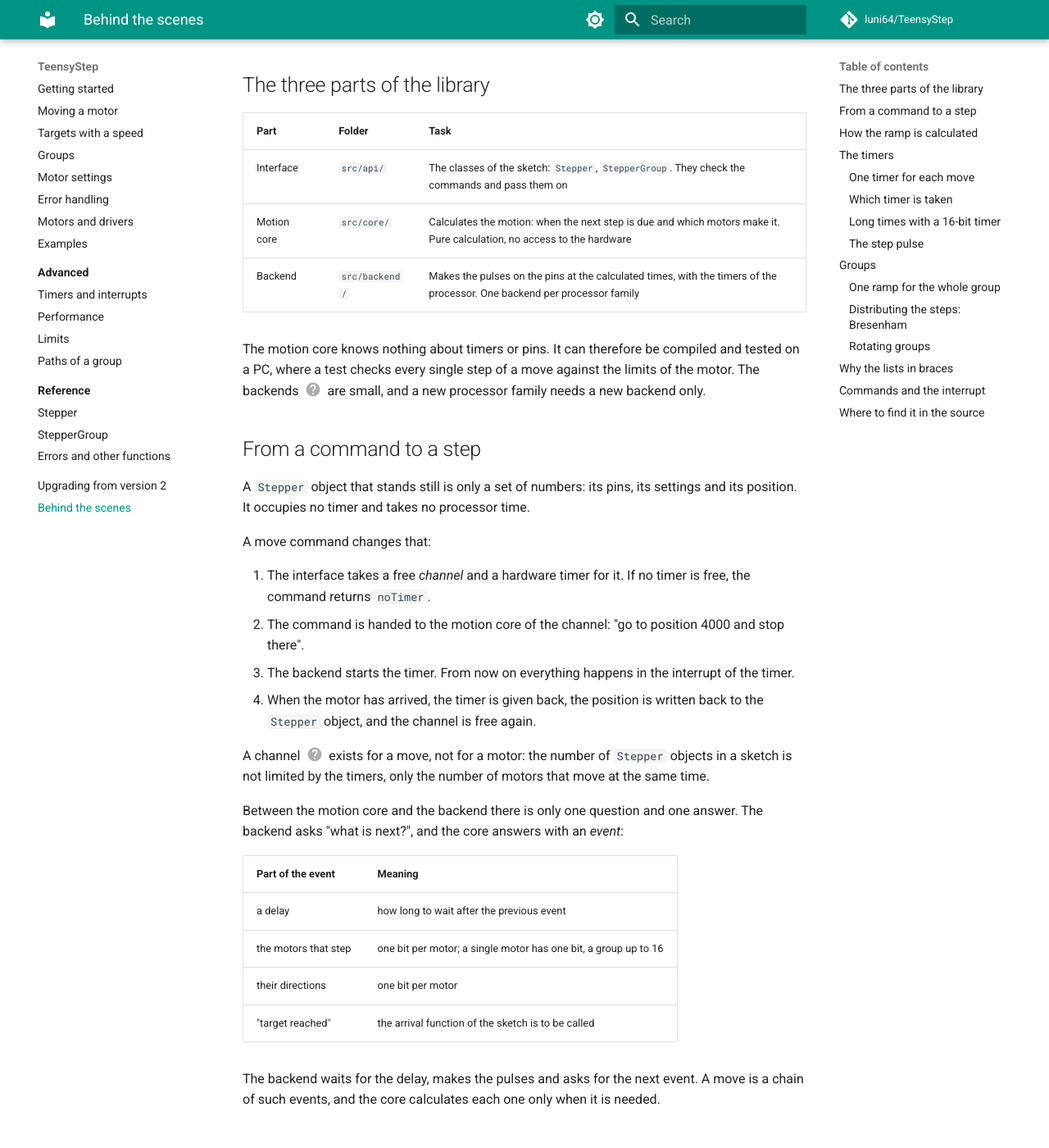
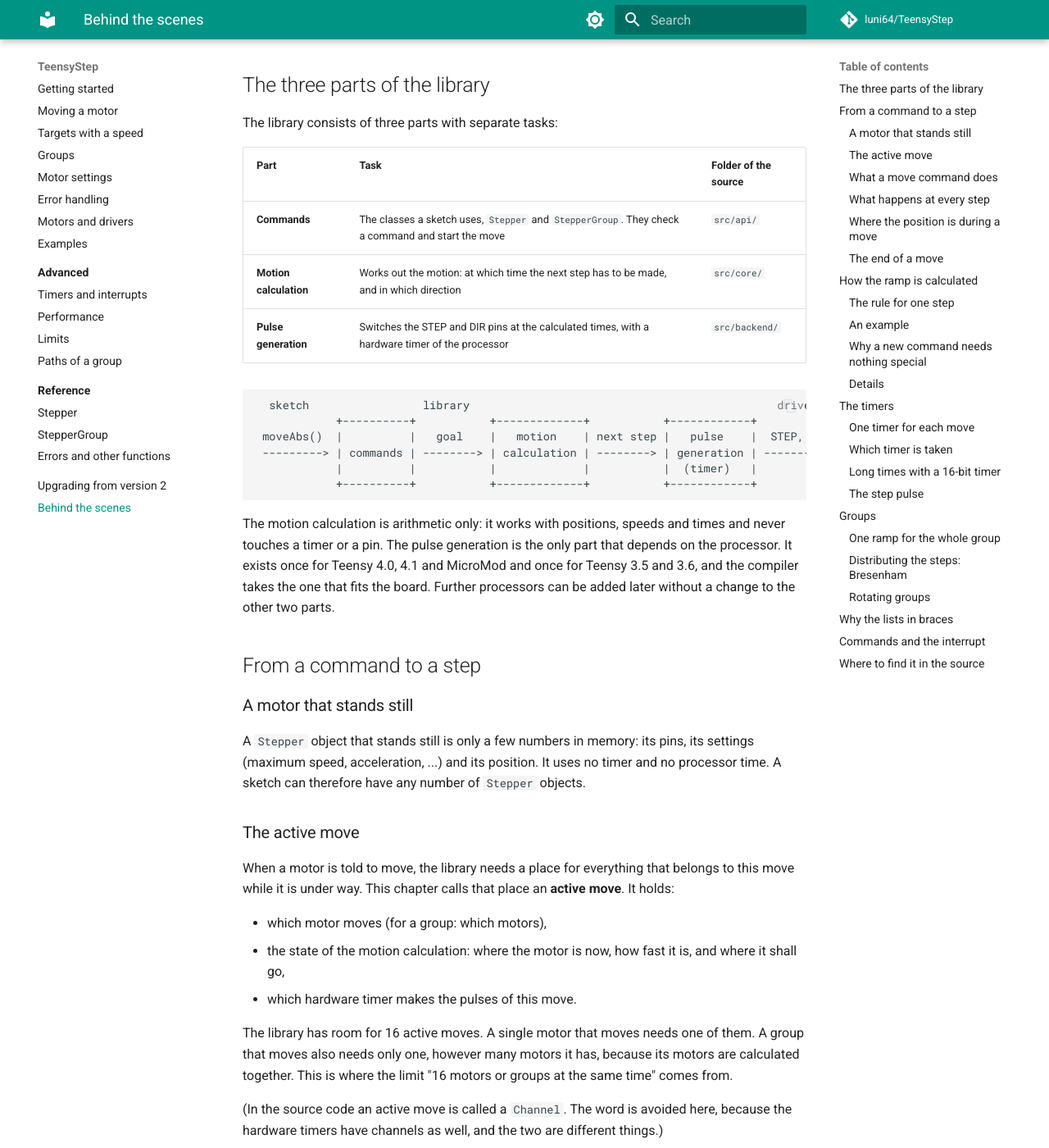
Before and after one commit to luni64/TeensyStep, an MkDocs documentation site: the page built from docs/behind-the-scenes.md, in a window 1280 px wide and 1400 px high, scrolled down 236 px. Shown: the whole window at 82% size. Built offline with MkDocs 1.6.1 and Material for MkDocs 9.7.7, drawn with Linux system fonts in a browser that asks for light colours; comment, search, counter and statistics services are not loaded; some of the changed text lies outside the part shown.

Commit message:
Manual, Behind the scenes: first sections rewritten after the review (active move instead of channel, what happens at every step, worked example of the ramp)
Co-Authored-By: Claude Fable 5.2 <noreply@anthropic.com>

````diff
--- a/docs/behind-the-scenes.md
+++ b/docs/behind-the-scenes.md
@@ -7,96 +7,197 @@ does, or who want to read its source code.
 
 ## The three parts of the library
 
-| Part | Folder | Task |
+The library consists of three parts with separate tasks:
+
+| Part | Task | Folder of the source |
 |---|---|---|
-| Interface | `src/api/` | The classes of the sketch: `Stepper`, `StepperGroup`. They check the commands and pass them on |
-| Motion core | `src/core/` | Calculates the motion: when the next step is due and which motors make it. Pure calculation, no access to the hardware |
-| Backend | `src/backend/` | Makes the pulses on the pins at the calculated times, with the timers of the processor. One backend per processor family |
+| **Commands** | The classes a sketch uses, `Stepper` and `StepperGroup`. They check a command and start the move | `src/api/` |
+| **Motion calculation** | Works out the motion: at which time the next step has to be made, and in which direction | `src/core/` |
+| **Pulse generation** | Switches the STEP and DIR pins at the calculated times, with a hardware timer of the processor | `src/backend/` |
 
-The motion core knows nothing about timers or pins. It can therefore be compiled and tested on a PC,
-where a test checks every single step of a move against the limits of the motor. The backends (1) are
-small, and a new processor family needs a new backend only.
-{ .annotate }
+```
+  sketch                 library                                              driver
+            +----------+           +-------------+           +------------+
+ moveAbs()  |          |   goal    |   motion    | next step |   pulse    |  STEP, DIR
+ ---------> | commands | --------> | calculation | --------> | generation | ----------->
+            |          |           |             |           |  (timer)   |
+            +----------+           +-------------+           +------------+
+```
 
-1.  **Backend**
-
-    The part of a program that works with the hardware, as opposed to the part the user sees. The library
-    has one backend for Teensy 4.0, 4.1 and MicroMod and one for Teensy 3.5 and 3.6; the compiler selects
-    the one for the board.
+The motion calculation is arithmetic only: it works with positions, speeds and times and never touches
+a timer or a pin. The pulse generation is the only part that depends on the processor. It exists once
+for Teensy 4.0, 4.1 and MicroMod and once for Teensy 3.5 and 3.6, and the compiler takes the one that
+fits the board. Further processors can be added later without a change to the other two parts.
 
 ## From a command to a step
 
-A `Stepper` object that stands still is only a set of numbers: its pins, its settings and its position.
-It occupies no timer and takes no processor time.
+### A motor that stands still
 
-A move command changes that:
+A `Stepper` object that stands still is only a few numbers in memory: its pins, its settings (maximum
+speed, acceleration, ...) and its position. It uses no timer and no processor time. A sketch can
+therefore have any number of `Stepper` objects.
 
-1. The interface takes a free *channel* and a hardware timer for it. If no timer is free, the
-   command returns `noTimer`.
-2. The command is handed to the motion core of the channel: "go to position 4000 and stop there".
-3. The backend starts the timer. From now on everything happens in the interrupt of the timer.
-4. When the motor has arrived, the timer is given back, the position is written back to the `Stepper`
-   object, and the channel is free again.
+### The active move
 
-A channel (1) exists for a move, not for a motor: the number of `Stepper` objects in a sketch is not
-limited by the timers, only the number of motors that move at the same time.
+When a motor is told to move, the library needs a place for everything that belongs to this move while
+it is under way. This chapter calls that place an **active move**. It holds:
+
+- which motor moves (for a group: which motors),
+- the state of the motion calculation: where the motor is now, how fast it is, and where it shall go,
+- which hardware timer makes the pulses of this move.
+
+The library has room for 16 active moves. A single motor that moves needs one of them. A group that
+moves also needs only one, however many motors it has, because its motors are calculated together. This
+is where the limit "16 motors or groups at the same time" comes from.
+
+(In the source code an active move is called a `Channel`. The word is avoided here, because the hardware
+timers have channels as well, and the two are different things.)
+
+### What a move command does
+
+Take `motor.moveAbsAsync(4000)` for a motor that stands still:
+
+1. **The command reserves an active move** and looks for a hardware timer that is free. If all 16 active
+   moves are taken, or if no timer is free, the command cannot be executed: it returns the error
+   `noTimer`, and the motor stays as it was.
+2. **The command copies the motor into the active move:** its settings and its current position. Then
+   it gives the motion calculation the goal: "go to position 4000 and stop there".
+3. **The command starts the timer** and returns. `loop()` runs on.
+
+From this moment the move runs by itself, in the interrupt (1) of the timer. The sketch is not involved
+any more, unless it gives a new command.
 { .annotate }
 
-1.  **Channel**
+1.  **Interrupt**
 
-    The library's bookkeeping for one move that is under way: one single motor, or one group. A channel
-    holds the motion core of the move and belongs to one hardware timer. There are 16 channels, so 16
-    moves can run at the same time.
+    A short function that the processor runs when a piece of hardware asks for it, here a timer that has
+    reached a certain time. The processor stops what it is doing, for example `loop()`, runs the
+    function, and continues where it was.
 
-Between the motion core and the backend there is only one question and one answer. The backend asks
-"what is next?", and the core answers with an *event*:
+### What happens at every step
+
+The timer is set to the time of the next step. When that time has come, the timer calls the pulse
+generation, which does three things:
+
+1. It makes the step pulse on the STEP pin.
+2. It asks the motion calculation: **"what is next?"** The calculation answers with the next *event*
+   (see below): how long to wait, and whether to step then.
+3. It sets the timer to that time and returns.
+
+Then the same happens again, step after step. Two points are worth noting:
+
+- **The pulse generation asks; the motion calculation never acts by itself.** It only answers when it is
+  asked, and it calculates exactly one step ahead. There is no list of prepared steps.
+- **Only the next step is calculated in the interrupt.** There is no planning of the whole move, neither
+  here nor anywhere else; how the next step is found is the subject of
+  [the next section](#how-the-ramp-is-calculated).
+
+An *event* is the answer of the motion calculation. It contains:
 
 | Part of the event | Meaning |
 |---|---|
 | a delay | how long to wait after the previous event |
-| the motors that step | one bit per motor; a single motor has one bit, a group up to 16 |
-| their directions | one bit per motor |
-| "target reached" | the arrival function of the sketch is to be called |
+| the motors that step | for a single motor: step or do not step. For a group: which of its motors step |
+| their directions | up or down, for each motor that steps |
+| "target reached" | set at the step that reaches the target; the arrival function of the sketch is then called |
 
-The backend waits for the delay, makes the pulses and asks for the next event. A move is a chain of such
-events, and the core calculates each one only when it is needed.
+### Where the position is during a move
+
+While the motor moves, its position is counted in the active move: every event that makes a step also
+counts it. `getPosition()` and `getSpeed()` of a moving motor read the values there, so they are
+current at every moment, not only at the end.
+
+### The end of a move
+
+When the motor has reached its target and stands still, the motion calculation answers "nothing more".
+The pulse generation then stops the timer and puts its registers back as they were, so that the timer
+is free again: for the next move, for PWM, or for another library. The final position is copied from
+the active move into the `Stepper` object, and the active move is free for the next command.
+
+A command for a motor that is **already moving** needs none of this. It only changes the goal in the
+active move, and the next "what is next?" is answered for the new goal.
 
 ## How the ramp is calculated
 
 Many stepper libraries plan a move when it starts: so many steps of acceleration, so many at constant
 speed, so many of deceleration. A plan has to be thrown away when something changes on the way.
 
-TeensyStep makes no plan. **For every step, the core decides anew** from three things: where the motor
-is, how fast it is, and what the goal is (a position with the speed to have there, or a speed). The
-decision for one step is always one of: go faster, keep the speed, go slower.
+TeensyStep makes no plan. **For every step, the motion calculation decides anew** from three things:
+where the motor is, how fast it is, and what the goal is (a position with the speed to have there, or a
+speed). The decision for one step is always one of: go faster, keep the speed, go slower.
 
-The rule behind it is the formula for constant acceleration, with the speed v after a distance s, the
-speed v₀ before it and the acceleration a:
+### The rule for one step
+
+The rule behind the decision is the formula for constant acceleration. It connects the speed v₀ before a
+distance s with the speed v after it, for the acceleration a:
 
 ```
 v² = v₀² + 2·a·s
 ```
 
-For a distance of one step (s = 1) it says: with every step, the *square* of the speed changes by twice
-the acceleration. The core therefore keeps the squared speed of the motor, and
+For a distance of one step (s = 1) the formula says: **with every step, the square of the speed changes
+by twice the acceleration.** The motion calculation therefore remembers the squared speed of the motor.
+To accelerate for one step it adds 2·a to this number; to decelerate it subtracts 2·a.
 
-- adds 2·a to it for a step of acceleration,
-- subtracts 2·d for a step of deceleration (d: the deceleration),
-- and from the same formula knows how many steps the motor needs to get from its speed down to the speed
-  it shall have at the target. As long as more steps than that are left, it may still go faster or keep
-  its speed. When the steps left are just enough, it starts to slow down.
+### An example
 
-The squared speeds are kept as whole numbers, so that no rounding errors add up over a long ramp. The time of a
-step follows from the mean of the speeds at its beginning and its end; this needs one square root per
-step on a ramp. At constant speed nothing is calculated at all, and the last step time is used again.
+A motor with the default settings: maximum speed 800 steps/s, acceleration 2,500 steps/s², pull-in
+speed (1) 100 steps/s. It is told to move 4,000 steps.
+{ .annotate }
+
+1.  **Pull-in speed**
+
+    The speed up to which the motor can start and stop at once, without a ramp. See
+    [Motor settings](motor-settings.md).
+
+The motor starts at the pull-in speed, so the squared speed starts at 100² = 10,000. Every step of
+acceleration adds 2 · 2,500 = 5,000:
+
+| After step | Squared speed | Speed (its square root) |
+|:---:|:---:|:---:|
+| start | 10,000 | 100 steps/s |
+| 1 | 15,000 | 122 steps/s |
+| 2 | 20,000 | 141 steps/s |
+| 3 | 25,000 | 158 steps/s |
+| ... | | |
+| 126 | 640,000 | 800 steps/s: the maximum speed is reached |
+
+From step 127 on the motor keeps its speed. But when does it have to slow down? The same arithmetic
+answers this. To get from 800 steps/s back down to 100 steps/s, the squared speed has to fall from
+640,000 to 10,000, by 5,000 per step: that takes 126 steps (the library may differ by a step, because
+the last step is treated separately). So at every step the calculation compares:
+
+- more than 126 steps left to the target: keep the speed (or accelerate, if the maximum is not reached),
+- 126 steps left: start to decelerate.
+
+The motor then arrives at the target at the pull-in speed and stops there. If the move is too short to
+reach the maximum speed, the same comparison makes the motor turn from accelerating to decelerating in
+the middle, without a special case.
+
+The time to wait for a step follows from the speed: the step takes one divided by the mean of the speeds
+at its beginning and its end. The first step of the example takes 1 / 111 s, about 9 ms; a step at the
+maximum speed takes 1 / 800 s = 1.25 ms.
+
+### Why a new command needs nothing special
+
+Suppose the sketch calls `motor.setMaxSpeed(400)` while the motor of the example runs at 800 steps/s.
+Nothing is planned again. At the next step the calculation finds that the motor is faster than allowed
+and subtracts 5,000 from the squared speed, step after step, until 400 steps/s are reached. The number
+of steps needed to stop is smaller at that speed, so the motor will also start to decelerate later.
+
+The same holds for a new target or a new acceleration: they are new inputs of the next decision.
+
+### Details
+
+- The squared speeds are kept as whole numbers, so that no rounding errors add up over a long ramp.
+- A step on a ramp needs one square root, to get the speed from its square. At constant speed nothing
+  is calculated at all: the time of the last step is used again.
 
 What this method gives:
 
 - **Changes at any time.** A new target, a new maximum speed or a new acceleration is simply a new
   input for the next decision. There is no plan that has to be repaired.
 - **Targets with a speed** and the run-up they may need come from the same decision.
-- **The pull-in speed** is a special case of it: up to this speed the motor may start, stop and reverse
-  without a ramp.
 
 The price is processor time: a decision per step costs more than reading a prepared plan.
 [Performance](advanced/performance.md) shows what it amounts to.
@@ -105,8 +206,9 @@ The price is processor time: a decision per step costs more than reading a prepa
 
 ### One timer for each move
 
-Every channel uses one channel of a hardware timer: of a QuadTimer on Teensy 4.x, of a FlexTimer on
-Teensy 3.5 and 3.6. These timers are 16-bit counters that the processor clock drives. The library lets
+Every active move uses one hardware timer. More exactly, it uses one channel of a timer: a QuadTimer of a
+Teensy 4.x has four channels and a FlexTimer of a Teensy 3.5 or 3.6 up to eight, and each of them can
+time one move. These timers are 16-bit counters that the processor clock drives. The library lets
 such a counter run freely and uses its *compare register* (1): the timer requests an interrupt when the
 counter reaches the value in that register.
 { .annotate }
@@ -117,7 +219,7 @@ counter reaches the value in that register.
     the timer raises an interrupt (or switches a pin). The counter itself keeps running.
 
 Every step has a *due time*, a value of the counter. The interrupt at the due time makes the step, asks
-the core for the next event and sets the compare register to the next due time:
+the motion calculation for the next event and sets the compare register to the next due time:
 
 ```
 due time of the next step = due time of this step + delay of the next event
@@ -142,7 +244,7 @@ On a Teensy 4.x the counter runs with 150 MHz. A 16-bit counter then runs around
 for a motor that makes one step per second.
 
 The library does not slow the counter down for slow motors, since that would make the times of fast
-motors coarse. Instead the core hands out **waits**: events with a delay and no step. A step period that
+motors coarse. Instead the motion calculation hands out **waits**: events with a delay and no step. A step period that
 is longer than the timer can count (the library uses at most 400 µs per event on a Teensy 4.x) is cut
 into equal pieces. Only the last piece makes the step:
 
@@ -155,7 +257,7 @@ into equal pieces. Only the last piece makes the step:
 A wait costs a short interrupt and nothing else. Speeds down to 0.001 steps/s are built this way, with
 the full resolution of the timer at every speed.
 
-The waits have a second use. At each of them the core looks whether a new command has arrived. A motor
+The waits have a second use. At each of them the motion calculation looks whether a new command has arrived. A motor
 that creeps at one step per second therefore reacts to `stop()` or to a new speed within a fraction of
 a millisecond, and not only at its next step a second later.
 
@@ -165,7 +267,7 @@ A step pulse has two edges, and both are made by the same timer. No second timer
 
 | Time | The interrupt |
 |---|---|
-| due time of the step | sets the STEP pin to its active level, asks the core for the next event, and sets the compare register to the end of the pulse |
+| due time of the step | sets the STEP pin to its active level, asks the motion calculation for the next event, and sets the compare register to the end of the pulse |
 | due time + pulse width | sets the STEP pin back, sets the DIR pin for the next step if the direction changes, and sets the compare register to the due time of the next step |
 
 The pins are ordinary digital outputs that the interrupt writes; the timer only provides the times.
@@ -184,7 +286,7 @@ take over the new direction.
 
 A group does not run a ramp per motor. It treats the move as **one path** from the start positions to
 the targets and calculates one ramp for it, exactly as for a single motor. One step of the path is one
-step of the member with the longest way, the *lead motor*. The whole group therefore needs one channel
+step of the member with the longest way, the *lead motor*. The whole group therefore needs one active move
 and one timer, whether it has 2 or 16 members.
 
 The limits of the path are derived from the limits of all members. A member that makes half as many
@@ -282,9 +384,9 @@ while it runs, no motor steps.
 
 | File | Content |
 |---|---|
-| `src/core/Axis.h`, `Axis.cpp` | the ramp of one motor: the decision per step |
-| `src/core/Group.h`, `Group.cpp` | the path of a group and Bresenham |
-| `src/backend/Backend.h` | the interface between the library and a backend, with the event |
-| `src/backend/teensy4/`, `teensy3/` | the timers and the step interrupt of the boards; the comment at the top of each file describes the timing |
-| `src/api/Channels.h`, `Channels.cpp` | the channels: taking and releasing them, enable signals |
+| `src/core/Axis.h`, `Axis.cpp` | motion calculation of one motor: the decision per step |
+| `src/core/Group.h`, `Group.cpp` | motion calculation of a group: its path and Bresenham |
+| `src/backend/Backend.h` | the interface between the pulse generation (called *backend* in the source) and the rest of the library, with the event |
+| `src/backend/teensy4/`, `teensy3/` | the pulse generation of the boards: timers and step interrupt. The comment at the top of each file describes the timing |
+| `src/api/Channels.h`, `Channels.cpp` | the active moves (called *channels* in the source): reserving and releasing them, enable signals |
 | `src/api/Stepper.cpp`, `StepperGroup.cpp` | the commands of the sketch |
````
